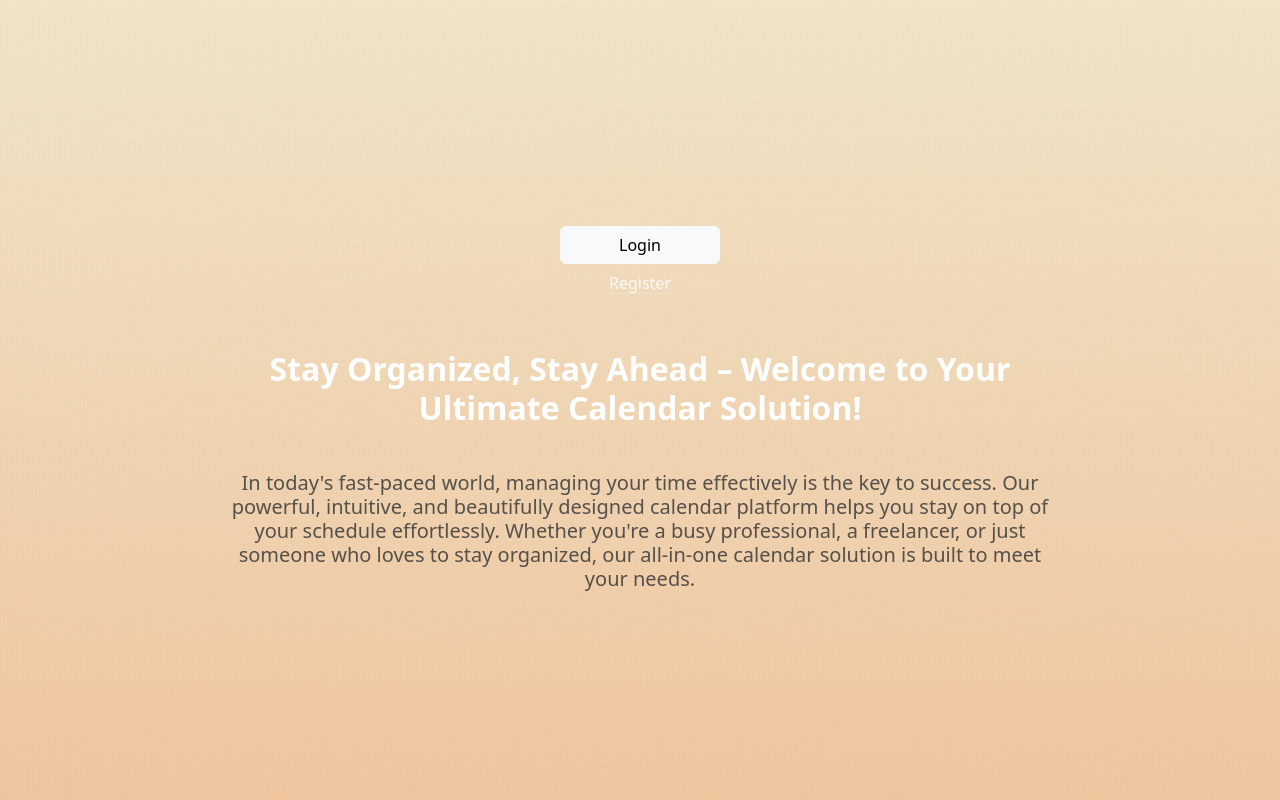
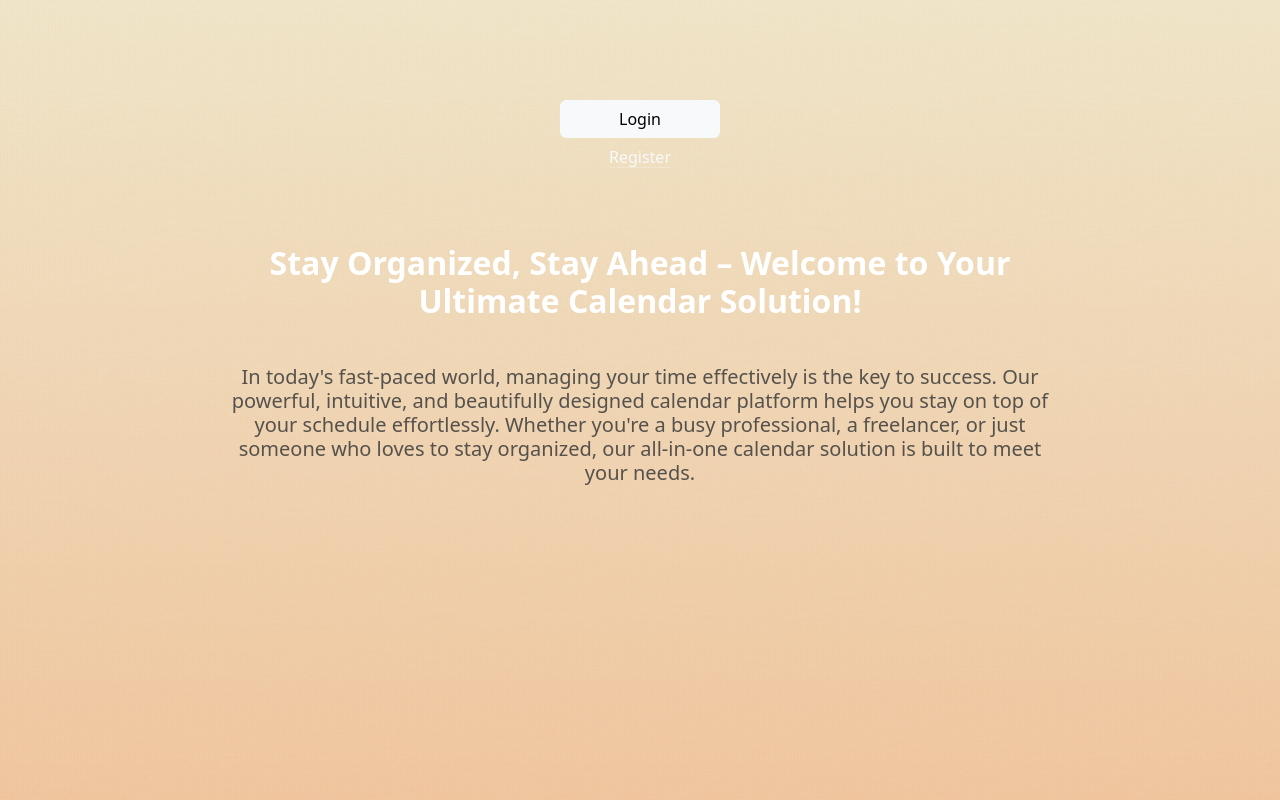
Before and after one commit to Lehti-A/calendrifyfront, a Vue app: page / in a window 1280 px wide. Built offline with nearby package versions, Linux system fonts and the light colour scheme.

Commit message:
homeview done

```diff
--- a/src/views/HomeView.vue
+++ b/src/views/HomeView.vue
@@ -132,19 +132,31 @@ export default {
 </script>
 
 <style scoped>
-/* Account deleted alert styling */
-.account-deleted-alert {
-  position: fixed;
-  top: 20px;
-  left: 50%;
-  transform: translateX(-50%);
-  z-index: 1100;
-  width: 90%;
-  max-width: 500px;
+/* ... (Your existing alert styles) ... */
+
+/* Updated Content Positioning */
+.content {
+  position: absolute;
+  top: 10%; /* Reduced top value to move the content higher */
+  left: 0;
+  width: 100%;
+  display: flex;
+  flex-direction: column;
+  align-items: center;
+  justify-content: flex-start;
+  padding-top: 20px;
 }
 
-.account-deleted-alert .alert {
-  border-radius: 8px;
-  box-shadow: 0 4px 8px rgba(0, 0, 0, 0.1);
+.content > div {
+  margin-bottom: 20px;
+}
+
+/* Adjustments for buttons (optional) */
+.btn-light {
+  /* You can add styles to your buttons if needed */
+}
+
+.btn-link {
+  /* You can add styles to your link buttons if needed */
 }
 </style>
```
